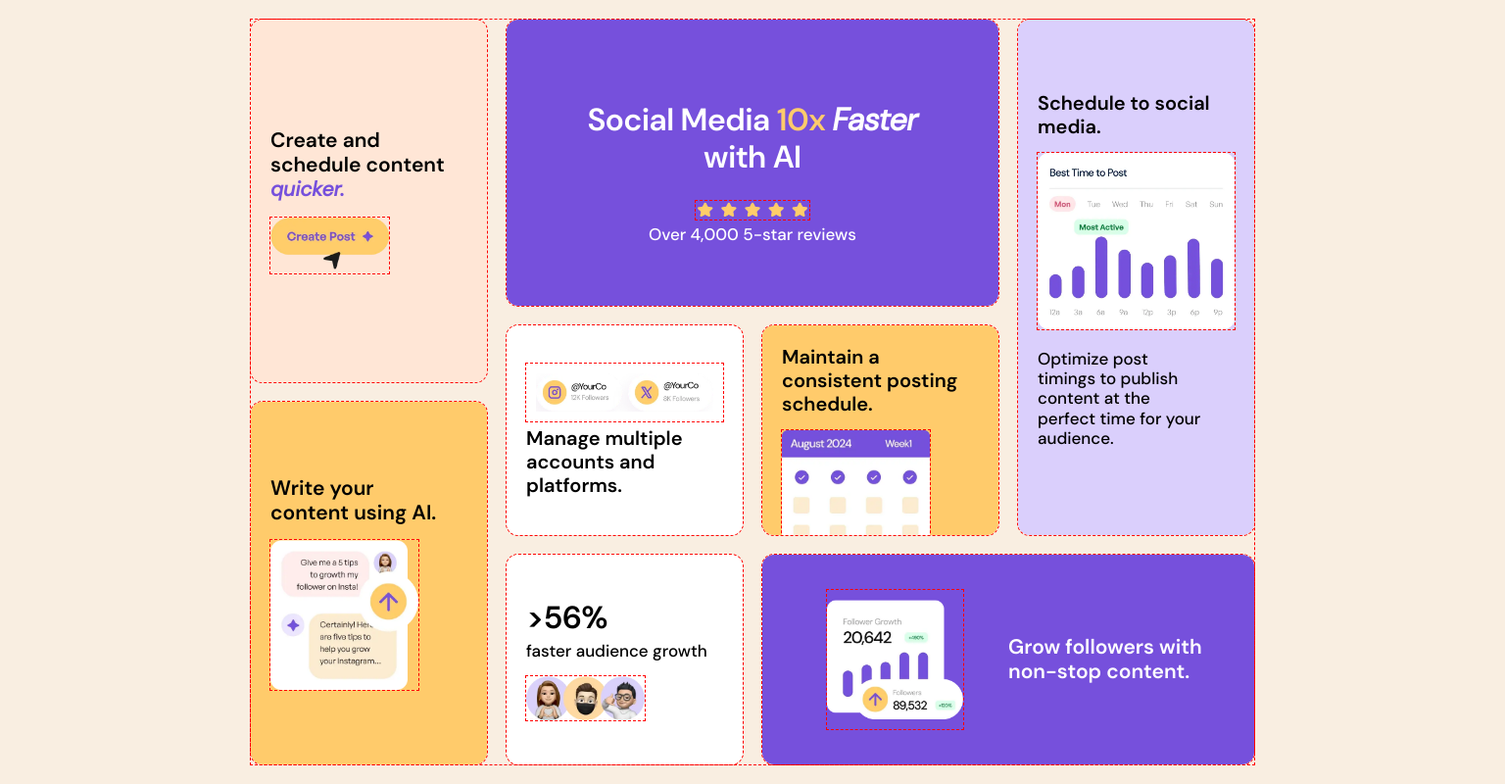
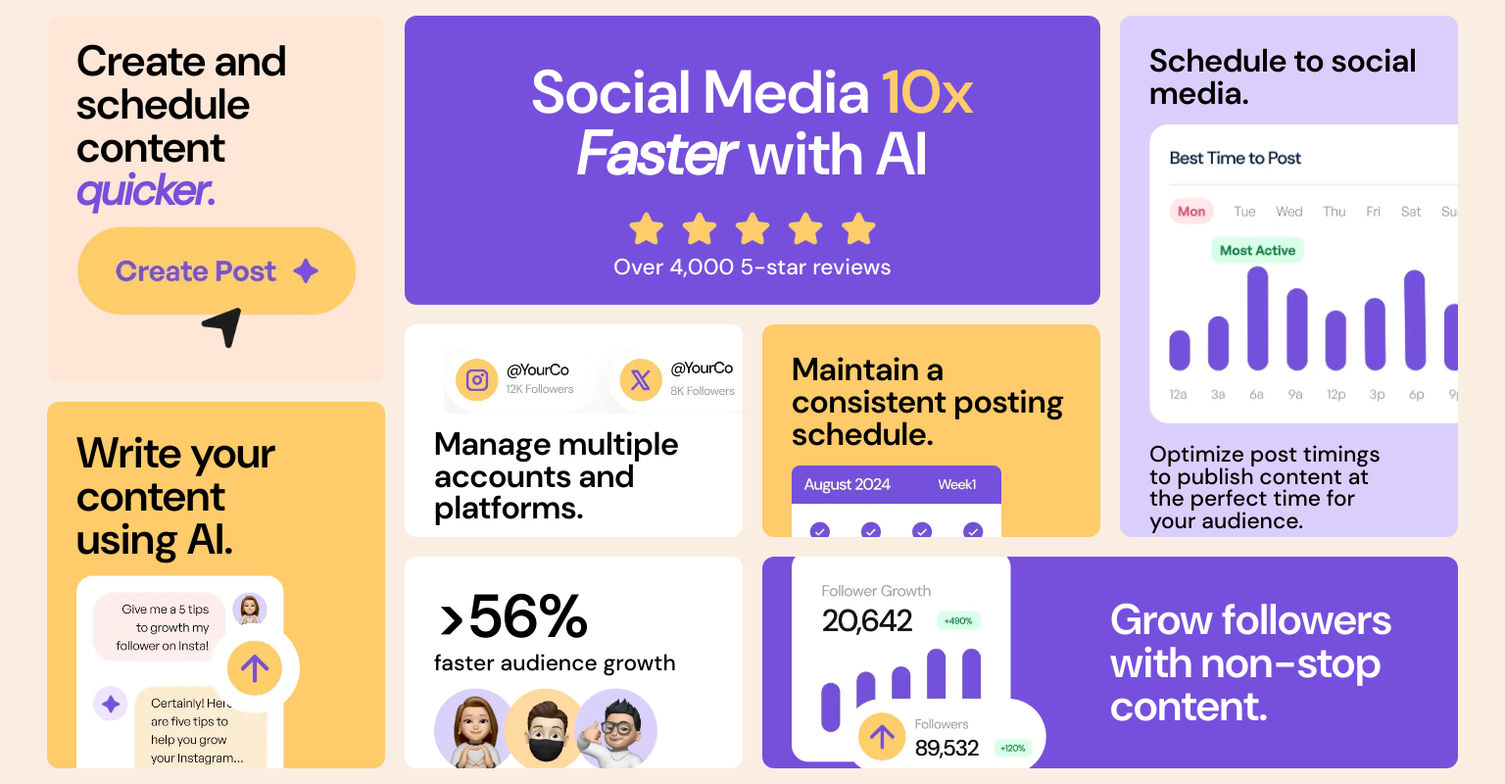
Before and after one commit to gillaercio/bento-grid-main, a plain HTML site: page index.html in a window 1536 px wide. Shown: the whole page at 98% size. Drawn offline with Linux system fonts and the light colour scheme.

Commit message:
Final adjustments and README.MD created

```diff
--- a/assets/css/global.css
+++ b/assets/css/global.css
@@ -36,12 +36,12 @@ html {
   --normal-font: 'DMSans', sans-serif;
   --italic-font: 'DMSansItalic', sans-serif;
 
-  --text-title: 600 3.2rem/120% var(--normal-font);
-  --text-title-italic: 600 italic 3.2rem/120% var(--italic-font);
+  --text-title: 600 3.2rem/100% var(--normal-font);
+  --text-title-italic: 600 italic 3.2rem/100% var(--italic-font);
 
-  --text-subtitle: 600 2.1rem/120% var(--normal-font);
-  --text-subtitle-italic: 600 italic 2.1rem/120% var(--italic-font);
+  --text-subtitle: 600 2.1rem/100% var(--normal-font);
+  --text-subtitle-italic: 600 italic 2.1rem/100% var(--italic-font);
 
-  --text-lead: 600 2rem/120% var(--normal-font);
-  --text-body: 500 1.7rem/120% var(--normal-font);
+  --text-lead: 600 2rem/100% var(--normal-font);
+  --text-body: 500 1.7rem/100% var(--normal-font);
 }
--- a/assets/css/main.css
+++ b/assets/css/main.css
@@ -1,6 +1,5 @@
 body {
   display: grid;
-  /* height: 100vh; */
   align-items: center;
   justify-content: center;
   background-color: var(--Yellow-100);
@@ -11,8 +10,7 @@ body {
   padding: 25px 15px;
   display: grid;
   gap: 20px;
-  transition: width .3 ease-in-out, height .3  ease-in-out;
-  outline: 1px dashed red;
+  transition: width 0.3s ease-in-out, height 0.3s ease-in-out;
 }
 
 .post__title {
@@ -42,7 +40,6 @@ body {
 
 .post__image {
   width: 100%;
-  outline: 1px dashed red;
 }
 
 .highlight-text {
@@ -52,14 +49,16 @@ body {
 .post {
   border-radius: 12px;
   padding: 20px 30px;
-  height: 100%;
-  /* overflow: hidden; */
-  outline: 1px dashed red;
+  overflow: hidden;
+}
+
+.post--five-stars,
+.post--grow-followers {
+  background-color: var(--Purple-500);
+  color: var(--White);
 }
 
 .post--five-stars {
-  background-color: var(--Purple-500);
-  color: var(--White);
   text-align: center;
 }
 
@@ -113,8 +112,6 @@ body {
 }
 
 .post--grow-followers {
-  background-color: var(--Purple-500);
-  display: grid;
   justify-items: center;
   align-items: start;
 }
@@ -133,18 +130,14 @@ body {
   padding-inline: 45px;
 }
 
-.post--audience-growth .post__image {
+.post--audience-growth .post__image,
+.post--schedule-content .post__image {
   width: 60%;
   margin-top: 10px;
 }
 
 .post--schedule-content {
   background-color: var(--Red-100);
-}
-
-.post--schedule-content .post__image {
-  width: 60%;
-  margin-top: 10px;
 }
 
 @media screen and (min-width: 1024px) {
@@ -157,12 +150,9 @@ body {
   #content {
     display: grid;
     min-width: 1024px;
-    height: 768px;
+    min-height: 500px;
     max-height: 95vh;
-    /* height: 90vh; */
-    /* max-height: 768px; */
     padding: 0;
-    /* align-self: center; */
     grid-template-columns: repeat(4,1fr);
     grid-template-rows: repeat(10,1fr);
     grid-template-areas:
@@ -176,7 +166,6 @@ body {
     "ai audience followers followers"
     "ai audience followers followers"
     "ai audience followers followers";
-    transition: width .3 ease-in-out, height .3  ease-in-out;
   }
 
   .post {
@@ -190,74 +179,40 @@ body {
     grid-area: schedule;
   }
 
-  /* .post--schedule-content .post__image {
-    width: 100%;
-  } */
-
   .post--five-stars {
     grid-area: stars;
   }
 
   .post--five-stars .post__image {
-    width: 25%;
+    width: 40%;
     justify-self: center;
   }
 
   .post--social-media {
     grid-area: media;
     text-align: left;
-    /* overflow: hidden; */
   }
-
-  /* .post--social-media .post__image {
-    width: 150%;
-    justify-self: left;
-  } */
 
   .post--social-media .post__body {
     justify-self: left;
-    /* border: 1px solid red; */
   }
 
   .post--using-ai {
     grid-area: ai;
-    /* align-content: space-between; */
   }
-
-  /* .post--using-ai .post__image {
-    width: 100%;
-    height: 90%;
-  } */
 
   .post--manage-accounts {
     grid-area: accounts;
-    overflow: hidden;
   }
-
-  /* .post--manage-accounts .post__image {
-    width: 150%;
-  } */
 
   .post--maintain-schedule {
     grid-area: maintain;
     align-content: start;
-    overflow: hidden;
   }
-
-  /* .post--maintain-schedule .post__image {
-    width: 100%;
-    object-fit: cover;
-    object-position: bottom;
-  } */
 
   .post--audience-growth {
     grid-area: audience;
-    /* align-content: space-between; */
   }
-
-  /* .post--audience-growth .post__image {
-    width: 80%;
-  } */
 
   .post--grow-followers {
     grid-area: followers;
@@ -276,25 +231,75 @@ body {
   .post--grow-followers .post__image {
     width: 60%;
   }
-
-  /* .post__title {
-    font-size: clamp(3.2rem, 3rem + 1.666vw, 3.6rem);
-  } */
-
-  /* .post__subtitle,
-  .text-subtitle-italic {
-    font-size: clamp(2.1rem, 1.9rem + 1.666vw, 2.4rem);
-  } */
-
-  /* .post__lead {
-    font-size: clamp(1.4rem, 1.2rem + 1.666vw, 1.8rem);
-  } */
-
-  /* .post__body {
-    font-size: clamp(1.3rem, 1.1rem + 1.666vw, 1.5rem);
-  } */
 }
 
 @media screen and (min-width: 1440px) {
+  #content {
+    max-width: 1440px;
+    min-height: 768px;
+    max-height: 95vh;
+  }
 
+  .post {
+    padding: 30px;
+  }
+
+  .post__title,
+  .text-title-italic {
+    font-size: clamp(3.2rem, 3.2rem + 1.959vw, 7.8rem);
+  }
+
+  .post__subtitle,
+  .text-subtitle-italic {
+    font-size: clamp(2.1rem, 3rem + 0.96vw, 4.4rem);
+  }
+
+  .post__lead {
+    font-size: clamp(2rem, 2rem + 0.833vw, 4rem);
+  }
+
+  .post__body {
+    font-size: clamp(1.7rem, 1rem + 0.833vw, 2.3rem);
+  }
+
+  .post--schedule-content .post__image {
+    width: 100%;
+  }
+
+  .post--social-media,
+  .post--audience-growth {
+    align-content: space-evenly;
+  }
+
+  .post--social-media .post__image {
+    width: 120%;
+    justify-self: left;
+  }
+
+  .post--using-ai {
+    align-content: space-between;
+  }
+
+  .post--using-ai .post__image {
+    width: 80%;
+  }
+
+  .post--manage-accounts .post__image {
+    width: 120%;
+  }
+
+  .post--maintain-schedule .post__image {
+    max-width: 100%;
+    object-fit: cover;
+    object-position: bottom;
+  }
+
+  .post--audience-growth .post__image,
+  .post--grow-followers .post__image {
+    width: 80%;
+  }
+
+  .post--grow-followers {
+    justify-items: flex-start;
+  }
 }
```
Also changed, not shown: assets/images/screenshot-desktop.png (added), assets/images/screenshot-mobile1.png (added), assets/images/screenshot-mobile2.png (added), 1 other file.
